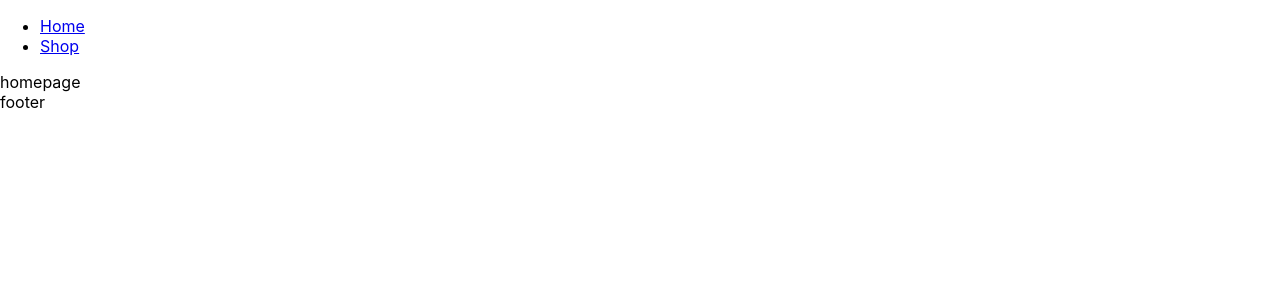
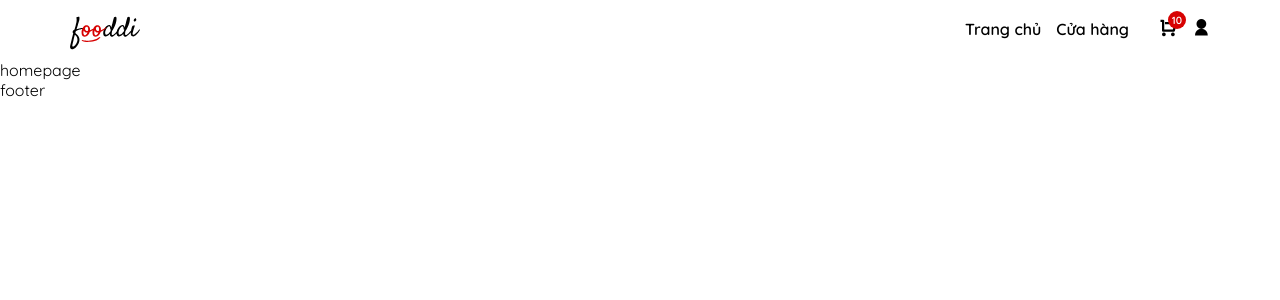
Before and after one commit to ltoanh/_Fooddi, a React (Create React App) app: page / in a window 1280 px wide. Shown: the top 300 px of the page. Built offline with nearby package versions, Linux system fonts and the light colour scheme.

Commit message:
update navbar layout

```diff
--- a/public/index.html
+++ b/public/index.html
@@ -12,6 +12,9 @@
     <link rel="apple-touch-icon" href="%PUBLIC_URL%/logo.svg" />
     <link rel="manifest" href="%PUBLIC_URL%/manifest.json" />
     <title>React App</title>
+    <!-- remix icons -->
+    <link href="https://cdn.jsdelivr.net/npm/remixicon@2.5.0/fonts/remixicon.css" rel="stylesheet">
+
   </head>
   <body>
     <noscript>You need to enable JavaScript to run this app.</noscript>
--- a/src/components/Navbar/index.jsx
+++ b/src/components/Navbar/index.jsx
@@ -1,19 +1,63 @@
 import React from "react";
+import "./navbar.css";
+// =============== assets =======================
+import imgLogo from "../../assets/logo/logo.svg";
+
+// =============== router ======================
 import { NavLink } from "react-router-dom";
 import { PATHS } from "../../routes/paths";
 
 function index() {
+  const user = {
+    uid: '12334'
+  };
+
   return (
-    <navbar>
-      <ul>
-        <li>
-          <NavLink to={PATHS.HOMEPAGE}> Home </NavLink>
-        </li>
-        <li>
-          <NavLink to={PATHS.SHOP}> Shop </NavLink>
-        </li>
-      </ul>
-    </navbar>
+    <nav id="navbar">
+      <div className="container">
+        <img id="nav-logo" height="40" src={imgLogo} alt="logo fooddi" />
+        <div className="nav-menu">
+          <ul className="nav__menu">
+            <li className="nav__menu--link">
+              <NavLink className="nav__menu--link-item" to={PATHS.HOMEPAGE}>
+                {" "}
+                Trang chủ{" "}
+              </NavLink>
+            </li>
+            <li className="nav__menu--link">
+              <NavLink className="nav__menu--link-item" to={PATHS.SHOP}>
+                {" "}
+                Cửa hàng{" "}
+              </NavLink>
+            </li>
+          </ul>
+          <ul className="nav__menu">
+            <li className="nav__menu--link">
+              <NavLink className="nav__menu--link-item" to={PATHS.CART}>
+                <span id="nav-menu__cart-icon"><i class="nav-icon ri-shopping-cart-line"></i></span>
+              </NavLink>
+            </li>
+            <li className="nav__menu--link">
+              {user ? (
+                <NavLink
+                  className="nav__menu--link-item"
+                  to={{
+                    pathname: `/user/${user.uid}`
+                  }}
+                  exact
+                >
+                  <i class="nav-icon ri-user-fill"></i>
+                </NavLink>
+              ) : (
+                <NavLink className="nav__menu--link-item" to={PATHS.LOGIN}>
+                  Đăng nhập
+                </NavLink>
+              )}
+            </li>
+          </ul>
+        </div>
+      </div>
+    </nav>
   );
 }
 
--- /dev/null
+++ b/src/components/Navbar/navbar.css
@@ -0,0 +1,67 @@
+#navbar .container{
+  display: flex;
+  justify-content: space-between;
+  align-items: center;
+
+  padding: 10px 0;
+}
+
+/* =============== nav logo =============================== */
+#nav-logo{
+  display: inline-block;
+}
+
+/* =============== nav menu right ========================= */
+.nav-menu{
+  display: flex;
+}
+.nav__menu{
+  display: inline-block;
+}
+.nav__menu:not(:first-of-type){
+  margin-left: 30px;
+}
+
+.nav__menu--link{
+  display: inline-block;
+
+  font-weight: 600;
+}
+.nav__menu--link:not(:first-of-type){
+  margin-left: 15px;
+}
+
+.nav__menu--link-item{
+  display: inline-block;
+  padding: 5px 0;
+}
+
+.nav__menu--link-item:hover{
+  color: var(--color-red-bold);
+}
+
+.nav-icon{
+  font-size: 1.125rem;
+}
+/* cart icon */
+#nav-menu__cart-icon{
+  position: relative;
+}
+#nav-menu__cart-icon::after{
+  content: '10';
+  text-align: center;
+  line-height: 20px;
+  font-size: 0.65rem;
+  color: #fff;
+
+  position: absolute;
+  top: -50%;
+  right: -50%;
+
+  width: 18px;
+  height: 18px;
+
+  background-color: var(--color-red-bold);
+
+  border-radius: 999px;
+}
--- a/src/index.css
+++ /dev/null
@@ -1,13 +0,0 @@
-body {
-  margin: 0;
-  font-family: -apple-system, BlinkMacSystemFont, 'Segoe UI', 'Roboto', 'Oxygen',
-    'Ubuntu', 'Cantarell', 'Fira Sans', 'Droid Sans', 'Helvetica Neue',
-    sans-serif;
-  -webkit-font-smoothing: antialiased;
-  -moz-osx-font-smoothing: grayscale;
-}
-
-code {
-  font-family: source-code-pro, Menlo, Monaco, Consolas, 'Courier New',
-    monospace;
-}
--- a/src/index.js
+++ b/src/index.js
@@ -1,6 +1,6 @@
 import React from 'react';
 import ReactDOM from 'react-dom';
-import './index.css';
+import './style/main.css';
 import App from './App';
 
 ReactDOM.render(
--- a/src/routes/paths.js
+++ b/src/routes/paths.js
@@ -1,9 +1,13 @@
 export const PATHS = {
   HOMEPAGE: '/',
+
+  USER_PROFILE: '/user/:id',
 
   LOGIN: '/login',
   SIGNUP: '/signup',
 
   SHOP: '/shop',
 
+  CART: '/cart',
+
 }
--- /dev/null
+++ b/src/style/base/_reset.css
@@ -0,0 +1,20 @@
+*{
+  margin: 0;
+  padding: 0;
+
+  border: 0;
+  outline: none;
+
+  box-sizing: border-box;
+
+  font-family: 'Quicksand', 'Roboto' ,sans-serif;
+  color: #000;
+}
+
+a{
+  text-decoration: none;
+}
+
+li{
+  list-style: none;
+}
--- /dev/null
+++ b/src/style/base/_root.css
@@ -0,0 +1,5 @@
+:root{
+  /* color */
+  --color-red-bold: #D70202 ;
+  --color-orange-medium: #F57416;
+}
--- /dev/null
+++ b/src/style/base/_typography.css
@@ -0,0 +1,3 @@
+@import url('https://fonts.googleapis.com/css2?family=Satisfy&display=swap');
+
+@import url('https://fonts.googleapis.com/css2?family=Quicksand:wght@300;400;600;700&family=Satisfy&display=swap');
--- /dev/null
+++ b/src/style/main.css
@@ -0,0 +1,10 @@
+/* ================= base ================ */
+@import url('./base/_root.css');
+@import url('./base/_reset.css');
+@import url('./base/_typography.css');
+
+
+.container{
+  max-width: 1140px;
+  margin: 0 auto;
+}
```
Also changed, not shown: src/assets/logo/logo.svg (added).
